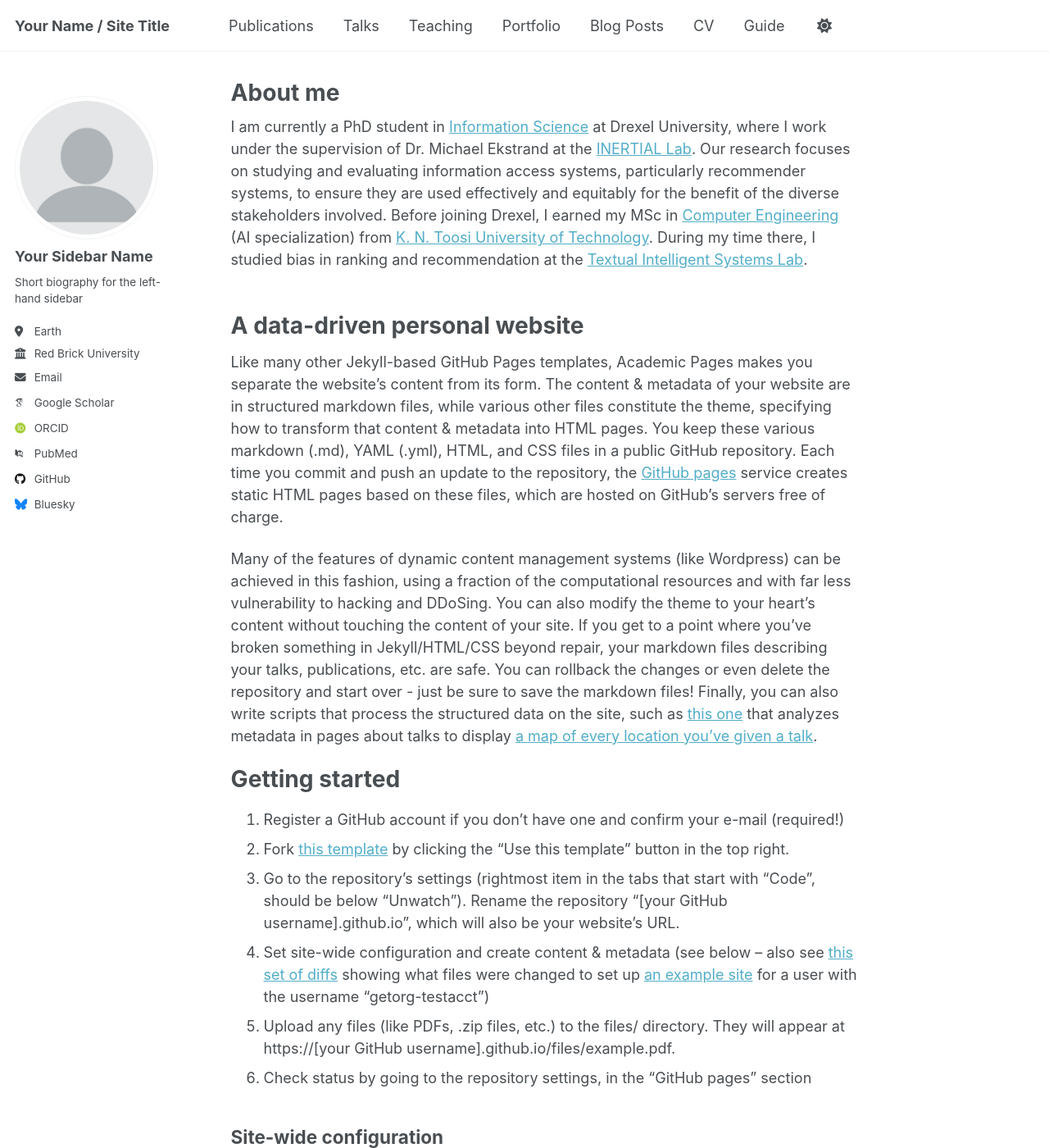
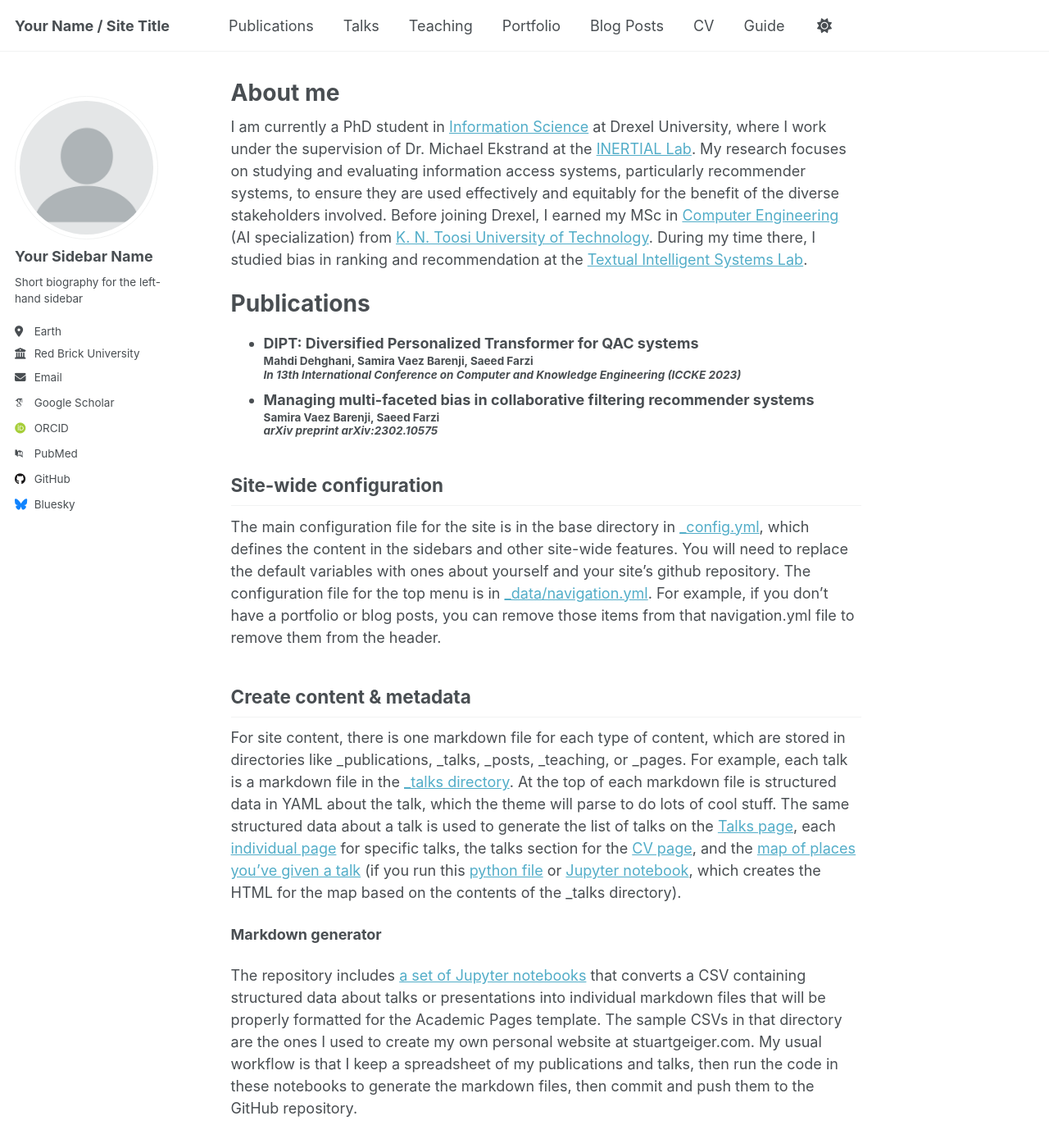
Before and after one commit to samiravaez/samiravaez.github.io, a Jekyll site: the page built from _pages/about.md, in a window 1280 px wide and 1400 px high. Shown: the whole window at 82% size. Built offline with Jekyll 4.4.1, drawn with Linux system fonts in a browser that asks for light colours; some web fonts are replaced.

Commit message:
Update about.md

```diff
--- a/_pages/about.md
+++ b/_pages/about.md
@@ -7,23 +7,20 @@
   - /about.html
 ---
 
-I am currently a PhD student in <a href="https://drexel.edu/cci/academics/information-science-department/" target="_blank">Information Science</a> at Drexel University, where I work under the supervision of Dr. Michael Ekstrand at the <a href="https://inertial.science" target="_blank">INERTIAL Lab</a>. Our research focuses on studying and evaluating information access systems, particularly recommender systems, to ensure they are used effectively and equitably for the benefit of the diverse stakeholders involved. Before joining Drexel, I earned my MSc in <a href="https://en.ce.kntu.ac.ir/" target="_blank">Computer Engineering</a> (AI specialization) from <a href="https://en.kntu.ac.ir/" target="_blank">K. N. Toosi University of Technology</a>. During my time there, I studied bias in ranking and recommendation at the <a href="https://www.linkedin.com/company/kntu-tis" target="_blank">Textual Intelligent Systems Lab</a>.
-                    <br><br>
+I am currently a PhD student in <a href="https://drexel.edu/cci/academics/information-science-department/" target="_blank">Information Science</a> at Drexel University, where I work under the supervision of Dr. Michael Ekstrand at the <a href="https://inertial.science" target="_blank">INERTIAL Lab</a>. My research focuses on studying and evaluating information access systems, particularly recommender systems, to ensure they are used effectively and equitably for the benefit of the diverse stakeholders involved. Before joining Drexel, I earned my MSc in <a href="https://en.ce.kntu.ac.ir/" target="_blank">Computer Engineering</a> (AI specialization) from <a href="https://en.kntu.ac.ir/" target="_blank">K. N. Toosi University of Technology</a>. During my time there, I studied bias in ranking and recommendation at the <a href="https://www.linkedin.com/company/kntu-tis" target="_blank">Textual Intelligent Systems Lab</a>.
 
-A data-driven personal website
+Publications
 ======
-Like many other Jekyll-based GitHub Pages templates, Academic Pages makes you separate the website's content from its form. The content & metadata of your website are in structured markdown files, while various other files constitute the theme, specifying how to transform that content & metadata into HTML pages. You keep these various markdown (.md), YAML (.yml), HTML, and CSS files in a public GitHub repository. Each time you commit and push an update to the repository, the [GitHub pages](https://pages.github.com/) service creates static HTML pages based on these files, which are hosted on GitHub's servers free of charge.
-
-Many of the features of dynamic content management systems (like Wordpress) can be achieved in this fashion, using a fraction of the computational resources and with far less vulnerability to hacking and DDoSing. You can also modify the theme to your heart's content without touching the content of your site. If you get to a point where you've broken something in Jekyll/HTML/CSS beyond repair, your markdown files describing your talks, publications, etc. are safe. You can rollback the changes or even delete the repository and start over - just be sure to save the markdown files! Finally, you can also write scripts that process the structured data on the site, such as [this one](https://github.com/academicpages/academicpages.github.io/blob/master/talkmap.ipynb) that analyzes metadata in pages about talks to display [a map of every location you've given a talk](https://academicpages.github.io/talkmap.html).
-
-Getting started
-======
-1. Register a GitHub account if you don't have one and confirm your e-mail (required!)
-1. Fork [this template](https://github.com/academicpages/academicpages.github.io) by clicking the "Use this template" button in the top right.
-1. Go to the repository's settings (rightmost item in the tabs that start with "Code", should be below "Unwatch"). Rename the repository "[your GitHub username].github.io", which will also be your website's URL.
-1. Set site-wide configuration and create content & metadata (see below -- also see [this set of diffs](http://archive.is/3TPas) showing what files were changed to set up [an example site](https://getorg-testacct.github.io) for a user with the username "getorg-testacct")
-1. Upload any files (like PDFs, .zip files, etc.) to the files/ directory. They will appear at https://[your GitHub username].github.io/files/example.pdf.
-1. Check status by going to the repository settings, in the "GitHub pages" section
+<ul>
+                    <li><b>DIPT: Diversified Personalized Transformer for QAC systems</b>
+                        <h5 style="margin-bottom:0; margin-top:0">Mahdi Dehghani, Samira Vaez Barenji, Saeed Farzi</h5>
+                        <h6 style="margin-top:0"><i>In 13th International Conference on Computer and Knowledge Engineering (ICCKE 2023)</i></h6>
+                    </li>
+                    <li><b>Managing multi-faceted bias in collaborative filtering recommender systems</b>
+                        <h5 style="margin-bottom:0; margin-top:0">Samira Vaez Barenji, Saeed Farzi</h5>
+                        <h6 style="margin-top:0"><i>arXiv preprint arXiv:2302.10575</i></h6>
+                    </li>
+                </ul>
 
 Site-wide configuration
 ------
```
